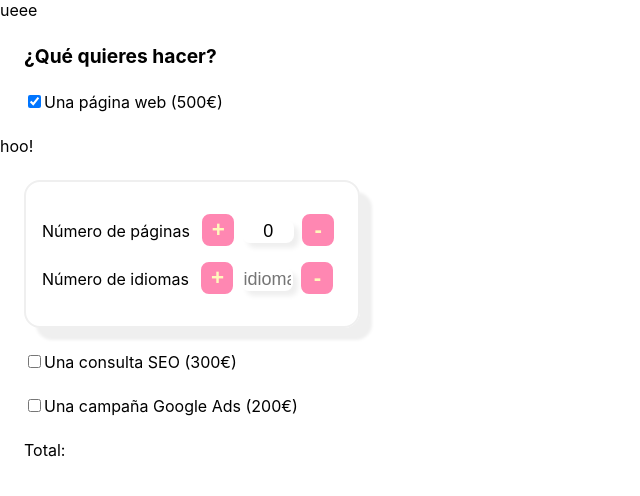
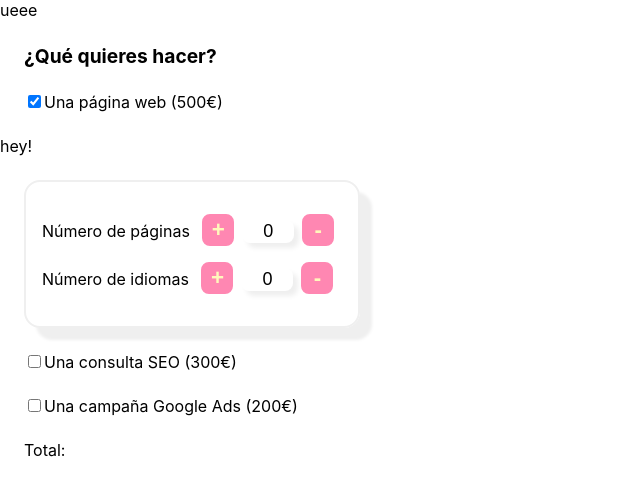
Before and after one commit to Lahali/budget-app, a React (Create React App) app: page /budget in a window 1280 px wide. Both pictures are taken after a click on the checkbox 34 px from the left and 101 px from the top of the page. Shown: the top 496 px of the page, without its empty margins (0-640 px from the left). Built offline with nearby package versions, Linux system fonts and the light colour scheme.

Commit message:
refactorizado el panel y agrupados todos los states en uno solo

```diff
--- a/src/App.jsx
+++ b/src/App.jsx
@@ -11,7 +11,6 @@ function App() {
   // const [pages, setPages] = useState(0);
   // const [languages, setLanguages] = useState(0);
 
-
   const [budget, setBudget] = useState({
     webSite: false,
     seoConsulting: false,
@@ -20,40 +19,42 @@ function App() {
     languages: 0,
   });
 
-
-
   // function calculateTotal () {
   //   total = budget.seo? 500 : 0  + budget.webSite, etc
   // } esto tendría que ir aparte en una carpeta utils, x ejemplo
-
 
   useEffect(() => {
     //setBudget(0);
     // updateBudget();
   }, []);
 
-
+  //  Hay dos opciones de hacerlo: se puede hacer todo en una función, o dos funciones:
+  //  una para el input y otra para el checkbox.
+  // Como solo hay 2 inputs, lo vamos a hacer con una sola función
 
   const updateBudget2 = (event) => {
-    if(!event) return;
+    if (!event) return;
     let name = event.target.name;
-    let value = event.target.checked;
+    // Validar si es un checkbox o un input
+    let newValue = event.target.checked || Number(event.target.value);
+
+    // let check = event.target.checked;
+    // let value = Number(event.target.value)
+
     let newBudget = { ...budget };
-
-    newBudget[name] = value;
+    newBudget[name] = newValue;
     setBudget(newBudget);
   };
 
+  // const updatePages = (event) => {
+  //   let name = event.target.name
+  //   let value = Number(event.target.value)
+  //   let newBudget = {...budget}
 
-  const updatePages = (event) => {
-    if(!event) return
-    const name = event.target.name
-    const value = Number(event.target.value)
-    const newBudget = {...budget}
+  //   newBudget[name] = value
+  //   setBudget(newBudget)
 
-    newBudget[name] = value
-    setBudget(newBudget)
-  }
+  // }
 
   // localStorage
   // useEffect(() => {
@@ -63,7 +64,10 @@ function App() {
   return (
     <div>
       {budget.webSite ? "ueee" : "uooo"}
-      <Layout budget={budget} updateBudget2={updateBudget2} updatePages={updatePages}/>
+      <Layout
+        budget={budget}
+        updateBudget2={updateBudget2}
+      />
     </div>
     //   <div>
     //     <Header>¿Qué quieres hacer?</Header>
@@ -144,6 +148,7 @@ export default App;
 //   addPage()
 //   decreasePage()
 // };
+
 // const handleLanguage = (e) => {
 //   setLanguages(Number(e.target.value));
 // };
--- a/src/components/Layout.jsx
+++ b/src/components/Layout.jsx
@@ -7,14 +7,17 @@ const Layout = (props) => {
     <div>
       <Header>¿Qué quieres hacer?</Header>
       <Parragraf>
-        <input type="checkbox"
-        name="webSite"
-        onChange={props.updateBudget2}
-        />
+        <input type="checkbox" name="webSite" onChange={props.updateBudget2} />
         Una página web (500€) <br />
       </Parragraf>
 
-      {props.budget.webSite && <Panel budget={props.budget} updateBudget2={props.updateBudget2}/>}
+      {props.budget.webSite && (
+        <Panel
+          budget={props.budget}
+          updateBudget2={props.updateBudget2}
+          updatePages={props.updatePages}
+        />
+      )}
 
       <Parragraf>
         <input
--- a/src/components/Panel.jsx
+++ b/src/components/Panel.jsx
@@ -3,21 +3,35 @@ import { useState } from "react";
 import { PanelStyled, Input, ButtonStyled } from "./Styles";
 
 const Panel = (props) => {
-
-//  FALTA UN ONCHANGE EN LOS INPUTS, ECHAR UN OJO AL ERROR QUE DA EN CONSOLA
+  //  FALTA UN ONCHANGE EN LOS INPUTS, ECHAR UN OJO AL ERROR QUE DA EN CONSOLA
 
   return (
     <div>
-      {props.budget.pages > 0 ? "hey!" : "hoo!"}
+      {props.budget.pages > 0 ? "ho!" : "hey!"}
       <PanelStyled>
         <p>
-          Número de páginas <ButtonStyled type="button" onClick={props.updatePages}>+</ButtonStyled>
-          <Input type="text" placeholder="páginas" name="pages" value={props.budget.pages} onChange={props.updatePages}/>
+          Número de páginas{" "}
+          <ButtonStyled type="button" onClick={props.updatePages}>
+            +
+          </ButtonStyled>
+          <Input
+            type="text"
+            placeholder="páginas"
+            name="pages"
+            value={props.budget.pages}
+            onChange={props.updateBudget2}
+          />
           <ButtonStyled type="button">-</ButtonStyled>
         </p>
         <p>
           Número de idiomas <ButtonStyled type="button">+</ButtonStyled>
-          <Input type="text" placeholder="idiomas" name="languages" />
+          <Input
+            type="text"
+            placeholder="idiomas"
+            name="languages"
+            onChange={props.updateBudget2}
+            value={props.budget.languages}
+          />
           <ButtonStyled type="button">-</ButtonStyled>
         </p>
       </PanelStyled>
```
